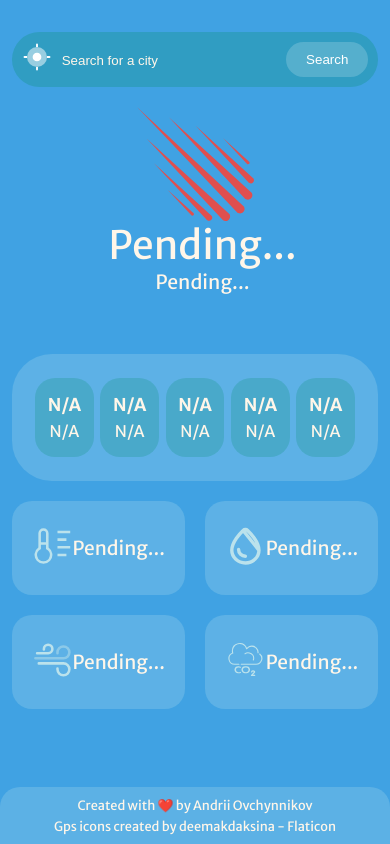
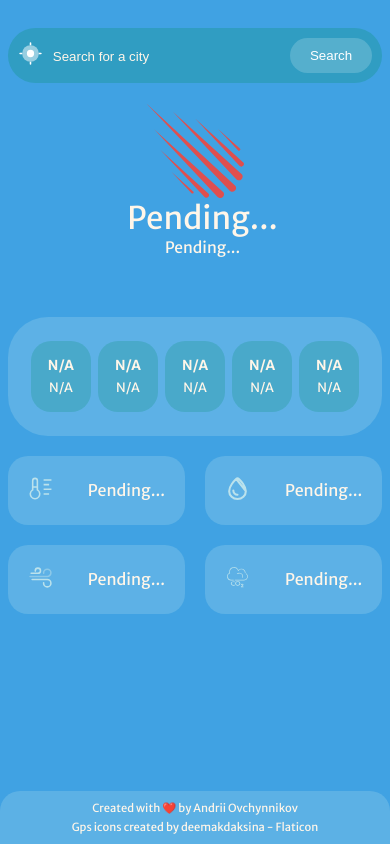
Before and after one commit to Polibeerex/Weather-App, a plain HTML site: page index.html in a window 390 px wide. Drawn offline with Linux system fonts and the light colour scheme.

Commit message:
Design fixes

```diff
--- a/style.css
+++ b/style.css
@@ -163,12 +163,13 @@ body {
 }
 
 .detail-icon svg {
-  width: 100%; /* use 100% of the parent's width */
-  min-height: 50px; /* set a minimum height */
-  max-height: 100px; /* set a maximum height */
-  height: auto; /* maintain aspect ratio */
+  width: 5vw;
+  height: 5vw;
+  min-width: 30px;
+  min-height: 30px;
+  max-width: 80px;
+  max-height: 100px;
 }
-
 .detail-value {
   color: #fff6e9;
   font-size: 1.2rem;
@@ -201,3 +202,51 @@ footer * {
   color: #fff6e9;
   text-decoration: none;
 }
+
+@media (max-width: 600px) {
+  body {
+    padding: 2%;
+  }
+
+  #gps-icon svg {
+    width: 25px;
+    height: 25px;
+  }
+
+  #weather-icon {
+    width: min(25vw, 250px);
+  }
+
+  #temperature {
+    font-size: min(8vw, 80px);
+  }
+
+  #description {
+    font-size: min(4vw, 25px);
+  }
+
+  #day-date {
+    font-size: min(3.5vw, 25px);
+  }
+
+  #day-name {
+    font-size: min(0.8rem, 25px);
+  }
+
+  .detail-icon svg {
+    width: 4vw;
+    height: 4vw;
+    min-width: 25px;
+    min-height: 25px;
+    max-width: 70px;
+    max-height: 90px;
+  }
+
+  .detail-value {
+    font-size: 1rem;
+  }
+
+  footer {
+    font-size: 0.7rem;
+  }
+}
```
